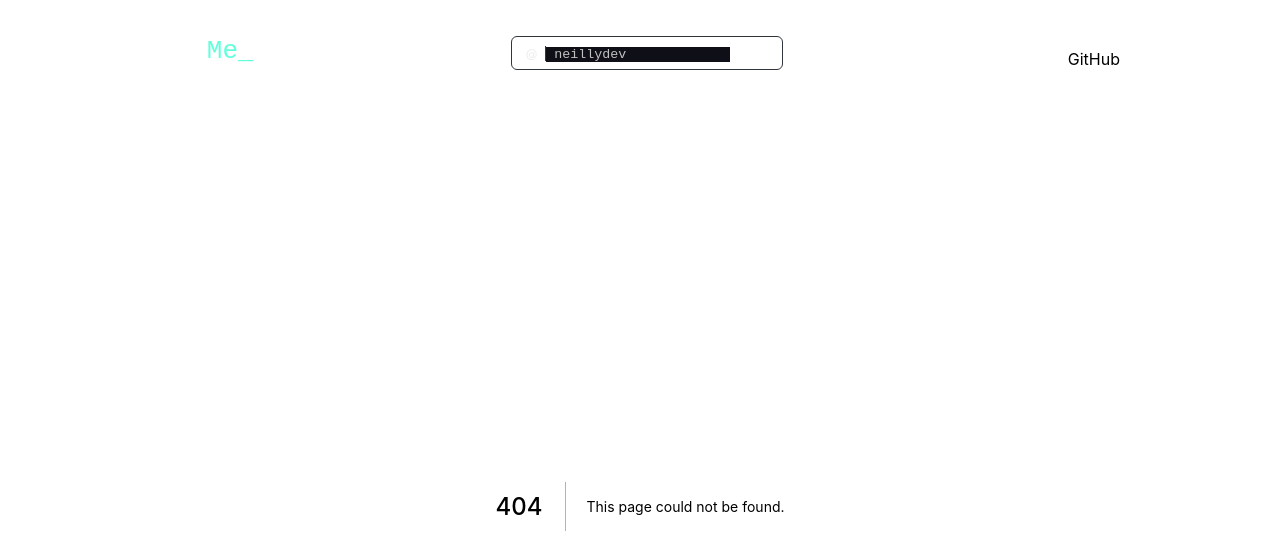
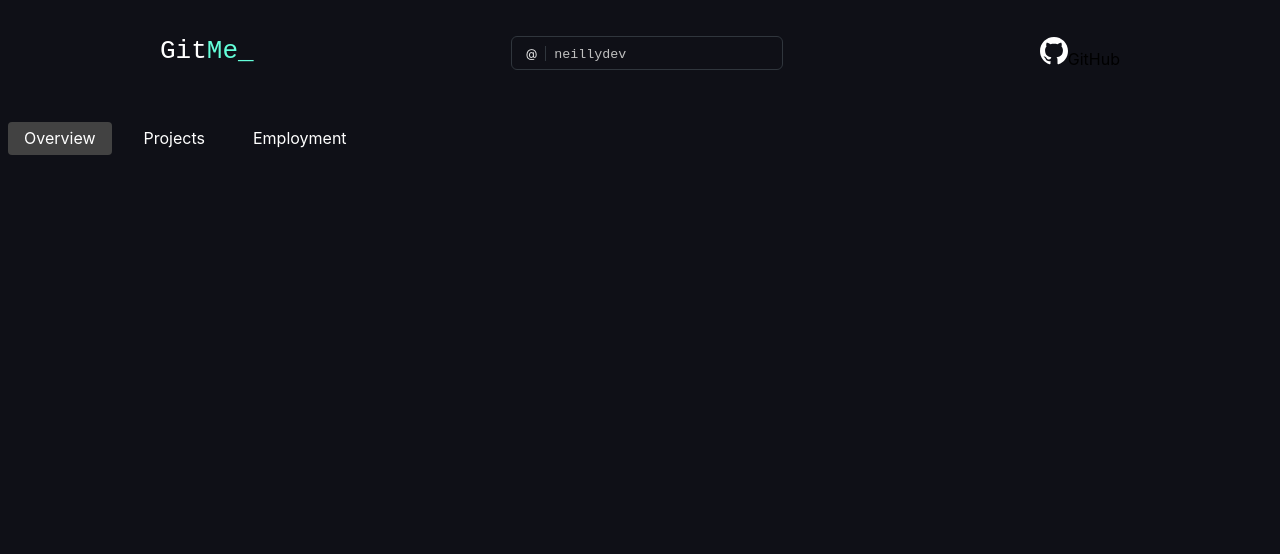
Before and after one commit to neillydev/gitme, a Next.js app: page /components/Tabs in a window 1280 px wide. Before the commit this address had no page. Shown: the top 554 px of the page. Built offline with nearby package versions, Linux system fonts and the light colour scheme.

Commit message:
create Tabs component for toggling components

```diff
--- /dev/null
+++ b/pages/components/Tabs.tsx
@@ -0,0 +1,16 @@
+import React from 'react'
+import styles from '../../styles/Tabs.module.scss';
+
+const Tabs = () => {
+  return (
+    <div className={styles.tabContainer}>
+        <ul className={styles.tabList}>
+            <li className={`${styles.tab} ${styles.tabSelected}`}>Overview</li>
+            <li className={styles.tab}>Projects</li>
+            <li className={styles.tab}>Employment</li>
+        </ul>
+    </div>
+  )
+}
+
+export default Tabs
--- /dev/null
+++ b/styles/Tabs.module.scss
@@ -0,0 +1,28 @@
+@import 'colors';
+@import 'fonts';
+
+.tabContainer {
+    width: 100%;
+    height: auto;
+}
+
+.tabList {
+    list-style: none;
+    padding: 0;
+    display: flex;
+}
+
+.tab {
+    color: #fff;
+    display: flex;
+    justify-content: center;
+    align-items: center;
+    border-radius: 4px;
+    padding: 0.4rem 1rem;
+    margin: 0 0.5rem;
+    cursor: pointer;
+}
+
+.tabSelected {
+    background-color: #424242;
+}
```
